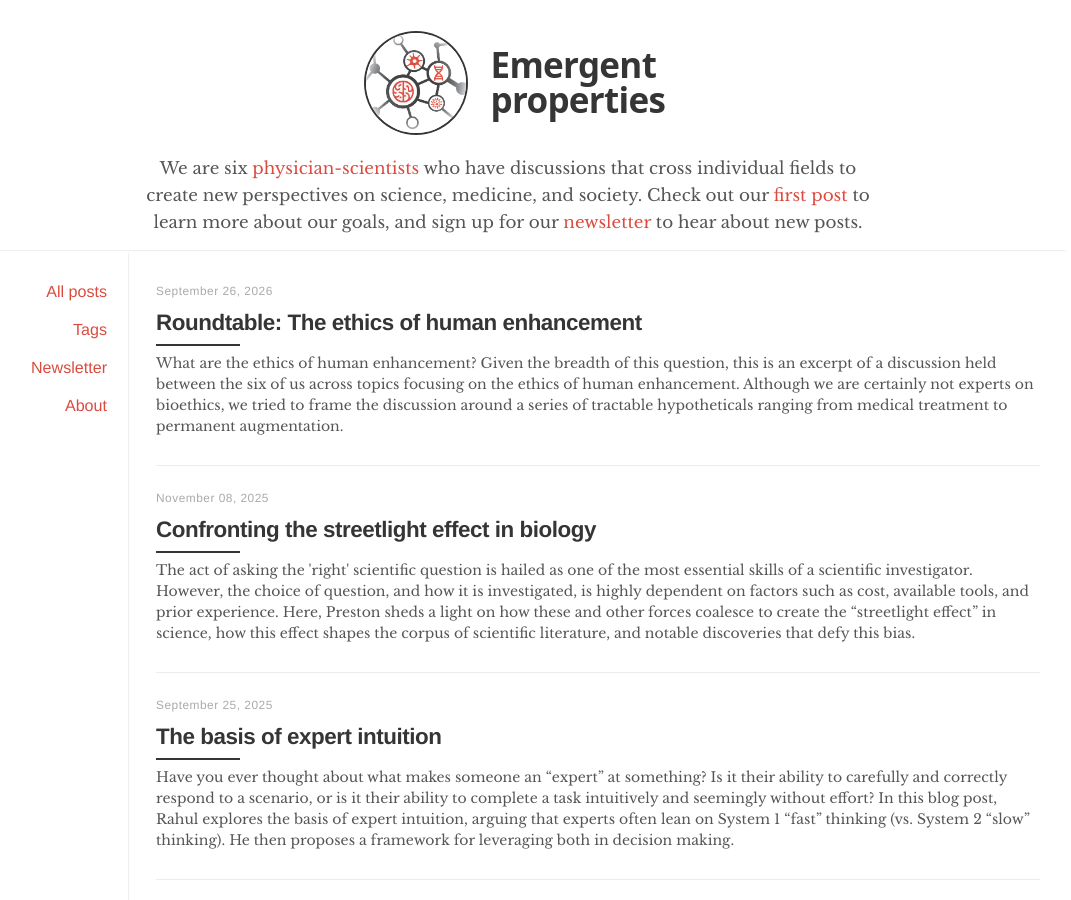
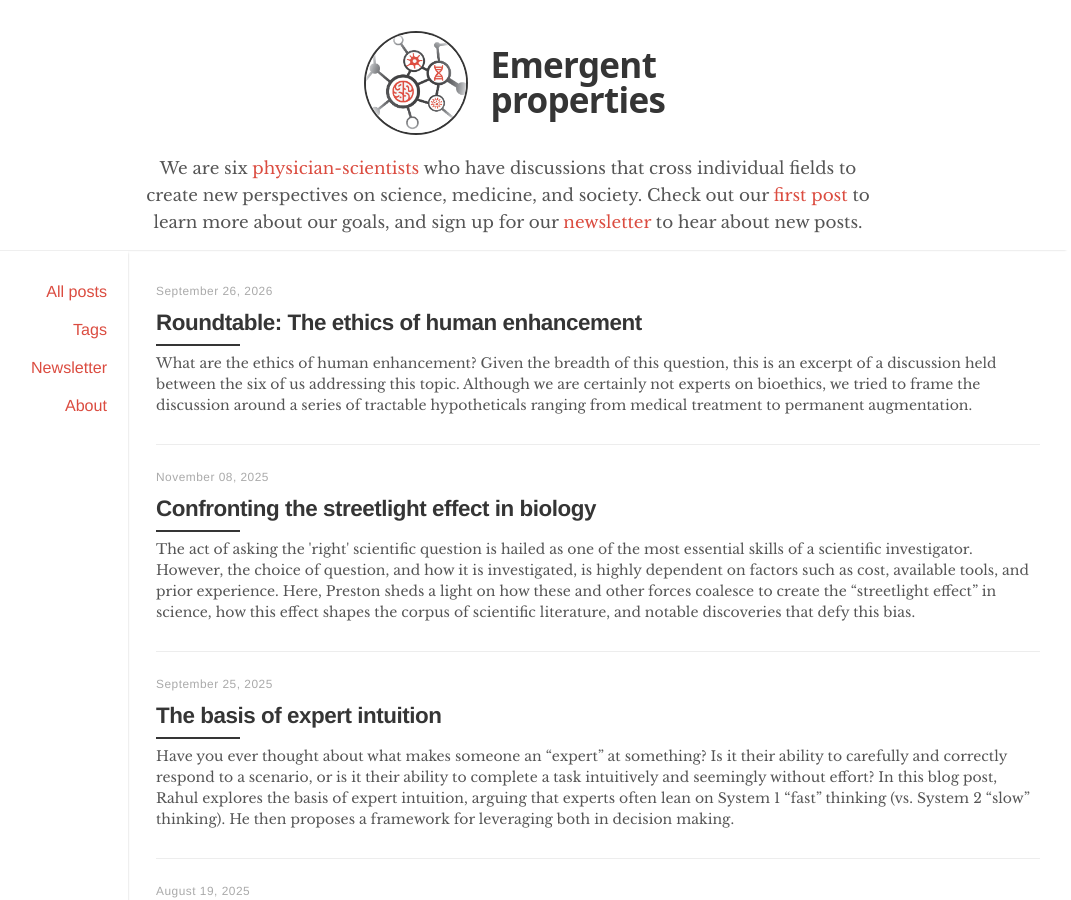
Before and after one commit to emergentpropertiesblog/emergentpropertiesblog.github.io, a Jekyll site: the page built from index.html, in a window 1280 px wide and 900 px high. Shown: the whole window, without its empty margins (52-1123 px from the left). Built offline with Jekyll 4.4.1, drawn with Linux system fonts in a browser that asks for light colours; the list of posts is cut into pages by our own code.

Commit message:
Updating description

```diff
--- a/_posts/2026-09-26-human-enhancement.md
+++ b/_posts/2026-09-26-human-enhancement.md
@@ -6,8 +6,8 @@ date: 2026-09-26
 tags: [roundtable, human enhancement, ethics]
 summary_author: Daniel Rubin
 discussion_leader: Daniel Rubin
-description: "What are the ethics of human enhancement? Given the breadth of this question, this is an excerpt of a discussion held between the six of us across topics focusing on the ethics of human enhancement. Although we are certainly not experts on bioethics, we tried to frame the discussion around a series of tractable hypotheticals ranging from medical treatment to permanent augmentation."
-description_email: "What are the ethics of human enhancement? Given the breadth of this question, this is an excerpt of a discussion held between the six of us across topics related to ethics of human enhancement. The goal of this post was to mirror the chat discussions on the old 538 (unfortunately now defunct) “Slack chats,” where they would have informal discussions around specific topics, usually political. Although we are certainly not experts on bioethics, we tried to frame the discussion around a series of tractable hypotheticals rannging from routine medical treatment to permanent augmentation."
+description: "What are the ethics of human enhancement? Given the breadth of this question, this is an excerpt of a discussion held between the six of us addressing this topic. Although we are certainly not experts on bioethics, we tried to frame the discussion around a series of tractable hypotheticals ranging from medical treatment to permanent augmentation."
+description_email: "What are the ethics of human enhancement? Given the breadth of this question, this is an excerpt of a discussion held between the six of us. Although we are certainly not experts on bioethics, we tried to frame the discussion around a series of tractable hypotheticals rannging from routine medical treatment to permanent augmentation. The goal of this post format is to mirror the chat discussions on the old 538 (unfortunately now defunct) “Slack chats,” where they would have informal discussions around specific topics, usually political."
 topline: "A discussion focused on the ethics of varying degrees of human enhancement"
 ---
 
```
